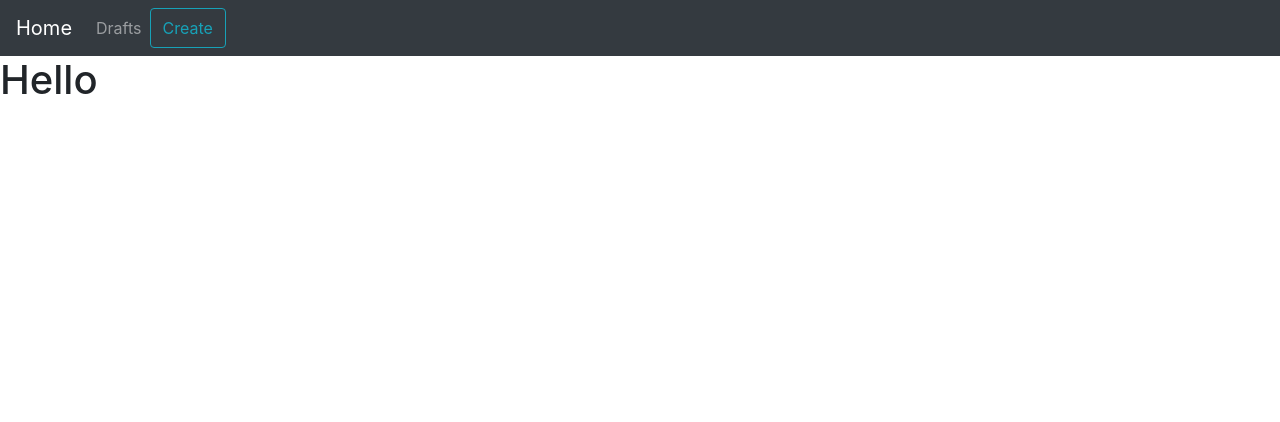
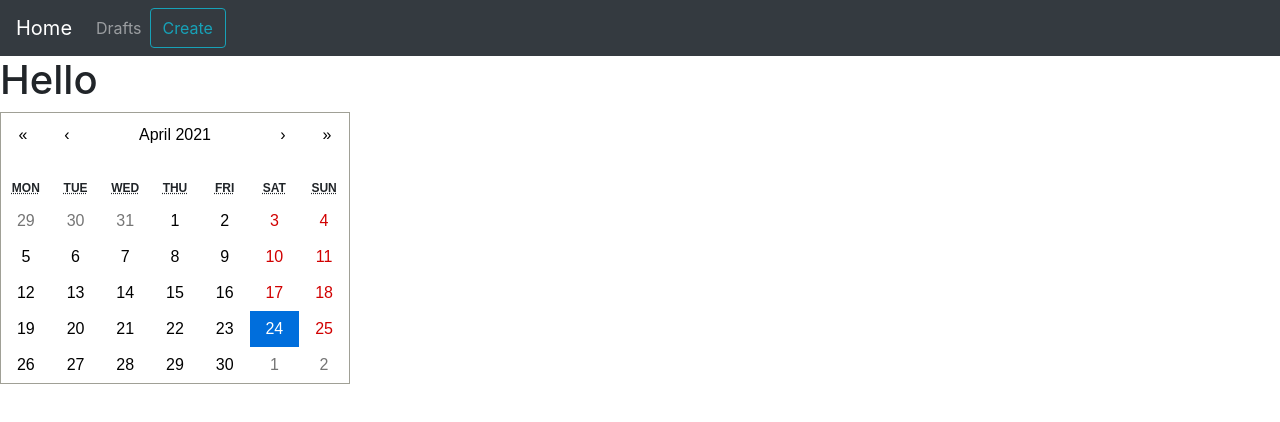
Before and after one commit to d28601581/Hack-Brooklyn-2021, a React (Create React App) app in the folder hack-brooklyn-front-end/: page /Dashboard in a window 1280 px wide. Shown: the top 422 px of the page. Built offline with nearby package versions, Linux system fonts and the light colour scheme.

Commit message:
Created Calendar on dashboard

```diff
--- a/hack-brooklyn-front-end/package.json
+++ b/hack-brooklyn-front-end/package.json
@@ -3,12 +3,14 @@
   "version": "0.1.0",
   "private": true,
   "dependencies": {
+    "@syncfusion/ej2-react-schedule": "^19.1.57",
     "@testing-library/jest-dom": "^5.11.4",
     "@testing-library/react": "^11.1.0",
     "@testing-library/user-event": "^12.1.10",
     "bootstrap": "^4.6.0",
     "react": "^17.0.2",
     "react-bootstrap": "^1.5.2",
+    "react-calendar": "^3.4.0",
     "react-dom": "^17.0.2",
     "react-router-dom": "^5.2.0",
     "react-scripts": "4.0.3",
--- /dev/null
+++ b/hack-brooklyn-front-end/src/Components/Calendar/DashCalendar.css
@@ -0,0 +1,3 @@
+.calen{
+    text-align: center;
+}
--- /dev/null
+++ b/hack-brooklyn-front-end/src/Components/Calendar/DashCalendar.jsx
@@ -0,0 +1,19 @@
+import React, { useState } from 'react';
+import Calendar from 'react-calendar';
+import './DashCalendar.css';
+
+function DashCalendar() {
+  const [value, onChange] = useState(new Date());
+
+  return (
+    <div className="calen">
+      <Calendar
+        onChange={onChange}
+        value={value}
+      />
+
+
+    </div>
+  );
+}
+export default DashCalendar;
--- a/hack-brooklyn-front-end/src/Components/Calendar/Dashboard.jsx
+++ b/hack-brooklyn-front-end/src/Components/Calendar/Dashboard.jsx
@@ -1,12 +1,19 @@
 import React, {Component} from 'react';
+import DashCalendar from './DashCalendar';
 import NavBarCalendar from '../NavBar/NavBarCalendar';
+
 
 class Dashboard extends Component{
     render(){
+
     return(
         <div>
             <NavBarCalendar/>
-            <h1>Hello</h1>
+            <div>
+                <h1>Hello</h1>
+                <DashCalendar/>
+
+            </div>
         </div>
 
     )
--- a/hack-brooklyn-front-end/src/Components/NavBar/NavBar.jsx
+++ b/hack-brooklyn-front-end/src/Components/NavBar/NavBar.jsx
@@ -14,7 +14,7 @@ class NavBar extends Component{
                     <Form inline>
                         <FormControl type="text" placeholder="Username" className="mr-sm-2"/>
                         <FormControl type="text" placeholder="Password" className="mr-sm-2"/>
-                        <Button variant="outline-info">Enter</Button>
+                        <Button variant="outline-info">Sign In</Button>
                     </Form>
 
                 </Navbar>
--- a/hack-brooklyn-front-end/src/index.js
+++ b/hack-brooklyn-front-end/src/index.js
@@ -4,6 +4,7 @@ import './index.css';
 import App from './App';
 import reportWebVitals from './reportWebVitals';
 import 'bootstrap/dist/css/bootstrap.min.css';
+import 'react-calendar/dist/Calendar.css'
 
 ReactDOM.render(
   <React.StrictMode>
```
Also changed, not shown: 1 other file (tests, documents, lock files or other folders).
